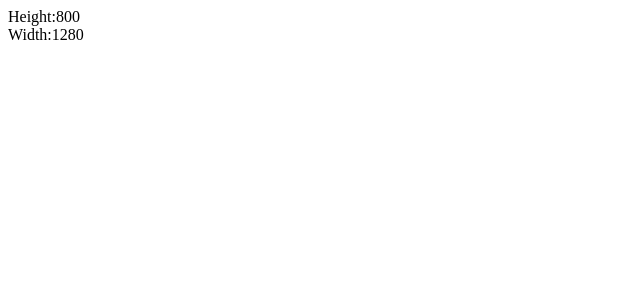
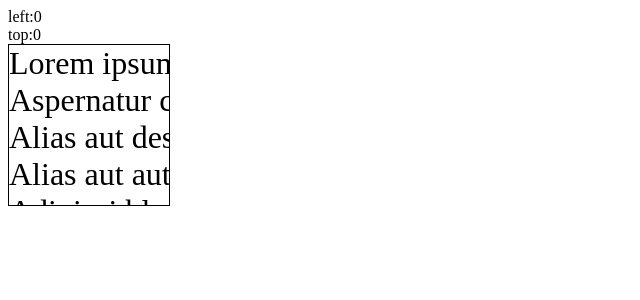
Before and after one commit to wuwenbang/lemon-hooks, a React (Vite) app: page / in a window 1280 px wide. Shown: the top 300 px of the page, without its empty margins (0-640 px from the left). Built offline with nearby package versions, Linux system fonts and the light colour scheme.

Commit message:
Add useScroll hook

```diff
--- /dev/null
+++ b/src/components/TestUseScroll.tsx
@@ -0,0 +1,56 @@
+import { useRef } from 'react';
+import useScroll from 'src/hooks/useScroll';
+
+export default function TestUseScroll() {
+  const ref = useRef(null);
+  const scroll = useScroll(ref);
+  console.log(ref);
+
+  return (
+    <div>
+      <div>left:{scroll.left}</div>
+      <div>top:{scroll.top}</div>
+      <div
+        style={{
+          height: '160px',
+          width: '160px',
+          border: 'solid 1px #000',
+          overflow: 'scroll',
+          whiteSpace: 'nowrap',
+          fontSize: '32px',
+        }}
+        ref={ref}
+      >
+        <div>
+          Lorem ipsum dolor sit amet, consectetur adipisicing elit. A aspernatur atque, debitis ex
+          excepturi explicabo iste iure labore molestiae neque optio perspiciatis
+        </div>
+        <div>
+          Aspernatur cupiditate, deleniti id incidunt mollitia omnis! A aspernatur assumenda
+          consequuntur culpa cumque dignissimos enim eos, et fugit natus nemo nesciunt
+        </div>
+        <div>
+          Alias aut deserunt expedita, inventore maiores minima officia porro rem. Accusamus ducimus
+          magni modi mollitia nihil nisi provident
+        </div>
+        <div>
+          Alias aut autem consequuntur doloremque esse facilis id molestiae neque officia placeat,
+          quia quisquam repellendus reprehenderit.
+        </div>
+        <div>
+          Adipisci blanditiis facere nam perspiciatis sit soluta ullam! Architecto aut blanditiis,
+          consectetur corporis cum deserunt distinctio dolore eius est exercitationem
+        </div>
+        <div>Ab aliquid asperiores assumenda corporis cumque dolorum expedita</div>
+        <div>
+          Culpa cumque eveniet natus totam! Adipisci, animi at commodi delectus distinctio dolore
+          earum, eum expedita facilis
+        </div>
+        <div>
+          Quod sit, temporibus! Amet animi fugit officiis perspiciatis, quis unde. Cumque
+          dignissimos distinctio, dolor eaque est fugit nisi non pariatur porro possimus, quas quasi
+        </div>
+      </div>
+    </div>
+  );
+}
--- /dev/null
+++ b/src/hooks/useScroll.ts
@@ -0,0 +1,19 @@
+import React, { RefObject, useEffect, useState } from 'react';
+
+export default function useScroll(ref: RefObject<Element>) {
+  let element = ref.current || window.document.body;
+
+  const [scroll, setScroll] = useState({ left: element.scrollLeft, top: element.scrollTop });
+
+  useEffect(() => {
+    const onScroll = () => {
+      setScroll({ left: element.scrollLeft, top: element.scrollTop });
+    };
+      ref.current?.addEventListener('scroll', onScroll);
+    return () => {
+      ref.current?.removeEventListener('scroll', onScroll);
+    };
+  }, [ref.current]);
+
+  return scroll;
+}
--- a/src/main.tsx
+++ b/src/main.tsx
@@ -9,6 +9,7 @@ import TestUsePrevious from './components/TestUsePrevious';
 import TestUseMount from './components/TestUseMount';
 import TestUseUnmount from './components/TestUseUnmount';
 import TestUseWindowSize from './components/TestUseWindowSize';
+import TestUseScroll from './components/TestUseScroll';
 
 ReactDOM.render(
   <>
@@ -21,7 +22,8 @@ ReactDOM.render(
     {/* <TestUsePrevious /> */}
     {/* <TestUseMount /> */}
     {/* <TestUseUnmount /> */}
-    <TestUseWindowSize />
+    {/* <TestUseWindowSize /> */}
+    <TestUseScroll />
   </>,
   document.getElementById('root')
 );
```
